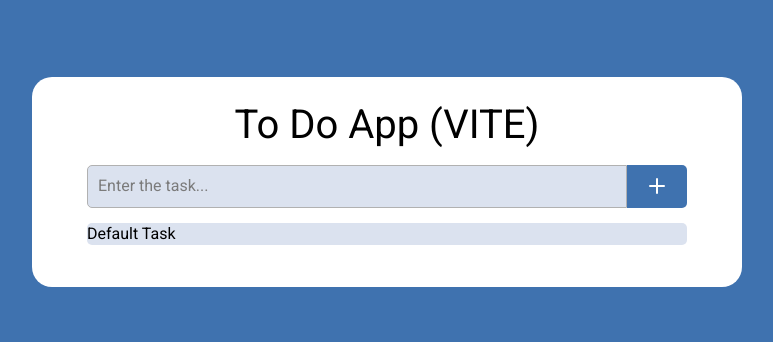
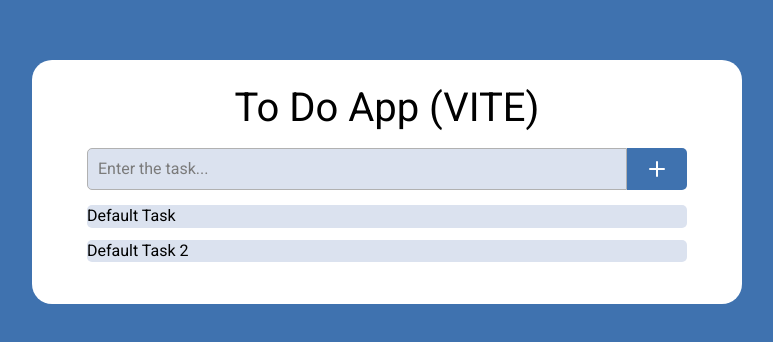
Before and after one commit to I-the-Creator/vite-todo-list, a React (Vite) app: page / in a window 1280 px wide. Shown: the part 218-560 px from the top of the page, without its empty margins (253-1026 px from the left). Built offline with nearby package versions, Linux system fonts and the light colour scheme.

Commit message:
default data object updated

```diff
--- a/src/data/stores/useToDoStore.ts
+++ b/src/data/stores/useToDoStore.ts
@@ -20,6 +20,11 @@ export const useToDoStore = create<IToDoStore>((set, get) => ({
     {
       id: generateId(),
       title: 'Default Task',
+      createdAt: Date.now(),
+    },
+    {
+      id: generateId(),
+      title: 'Default Task 2',
       createdAt: Date.now(),
     },
   ],
```
